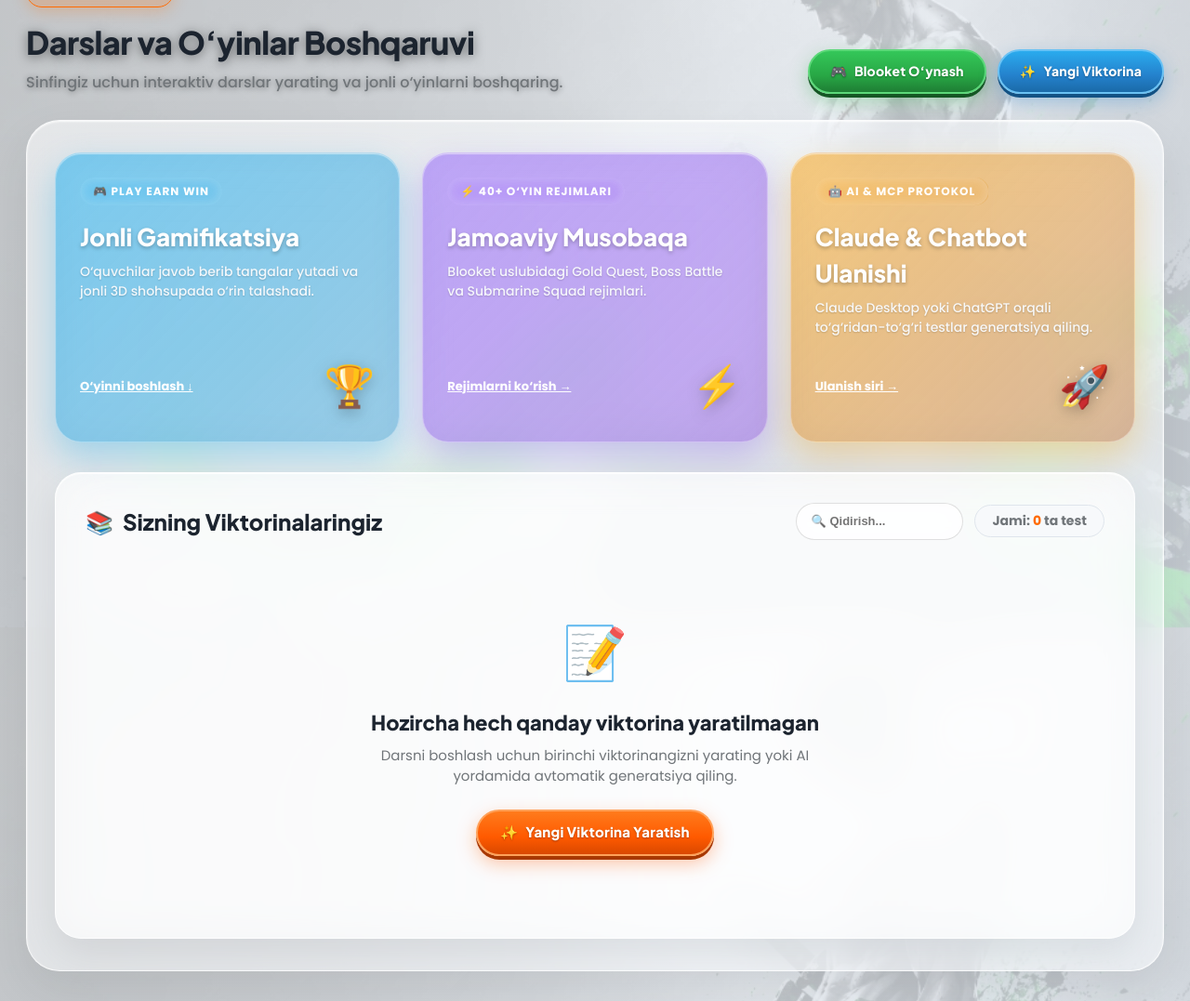
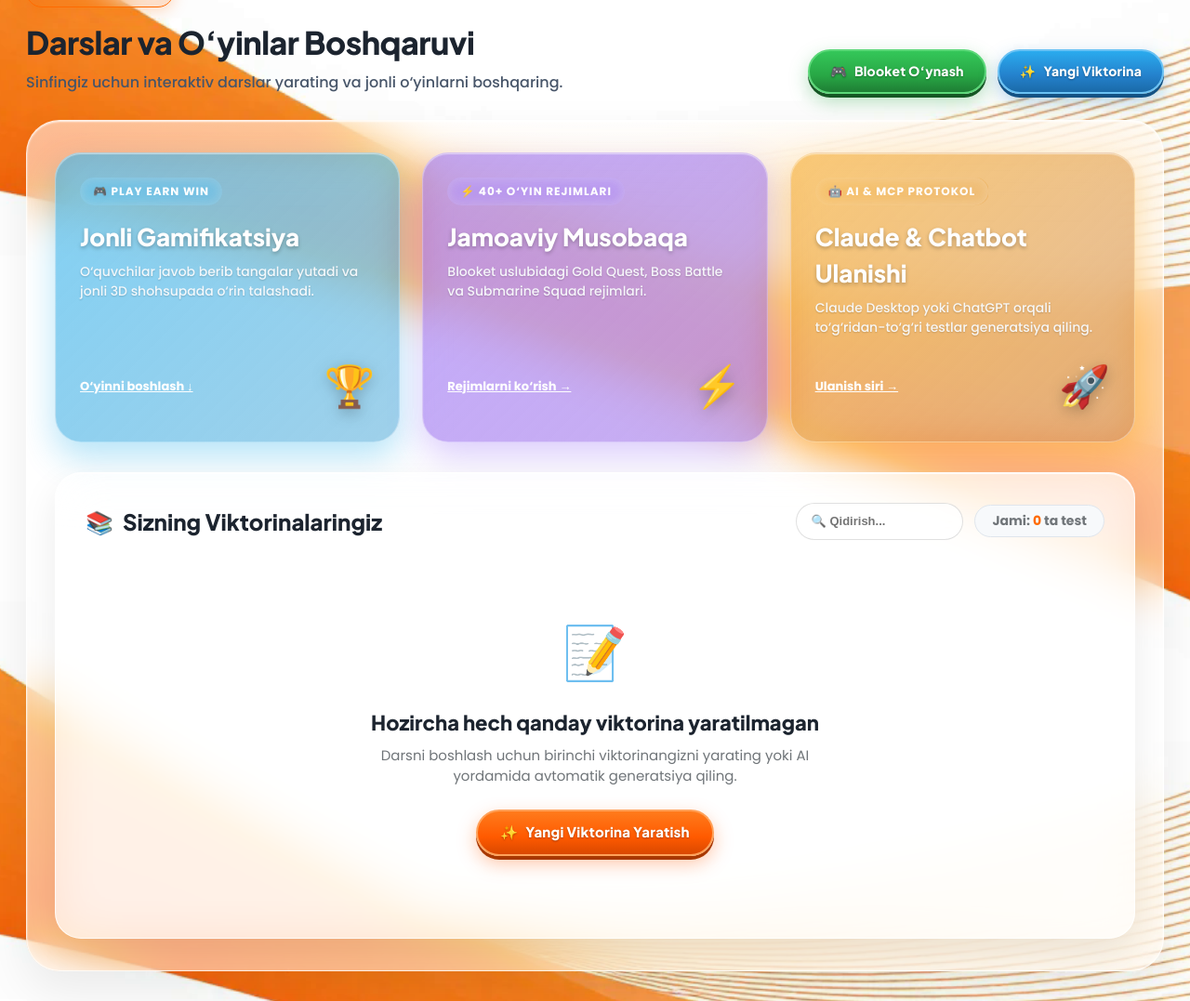
Before and after one commit to Sarvar-Rashitov/teacher-eduself-mcp, a Django app: template templates/dashboard/teacher_home.html in a window 1280 px wide. Shown: the part 125-1202 px from the top of the page at 93% size. Run offline with Django 5.2, Linux system fonts and the light colour scheme; the template is opened without the code that fills it, so the values that code supplies are empty.

Commit message:
feat(theme): yangi orqa fon rasmlari o'rnatildi — 1-surat kunduzgi (oq-to'q sariq) va 2-surat tungi (qora-to'q sariq) rejim uchun

```diff
--- a/templates/base.html
+++ b/templates/base.html
@@ -33,7 +33,7 @@
   <meta property="og:title" content="{% block og_title %}EduSelf Teacher — Interaktiv Ta'lim va 3D Gamifikatsiya{% endblock %}">
   <meta property="og:description" content="{% block og_description %}O‘qituvchilar uchun interaktiv darslar va Blooket uslubidagi jonli viktorinalar platformasi.{% endblock %}">
   <meta property="og:url" content="{{ request.build_absolute_uri }}">
-  <meta property="og:image" content="{% block og_image %}{{ request.scheme }}://{{ request.get_host }}{% static 'img/dashboard_bg.jpg' %}{% endblock %}">
+  <meta property="og:image" content="{% block og_image %}{{ request.scheme }}://{{ request.get_host }}{% static 'img/bg_dark.png' %}{% endblock %}">
   <meta property="og:locale" content="uz_UZ">
 
   <!-- =========================================================================
@@ -42,7 +42,7 @@
   <meta name="twitter:card" content="summary_large_image">
   <meta name="twitter:title" content="{% block twitter_title %}EduSelf Teacher — EduPlay 3D Gamification{% endblock %}">
   <meta name="twitter:description" content="{% block twitter_description %}O‘qituvchilar uchun interaktiv darslar va jonli viktorinalar platformasi.{% endblock %}">
-  <meta name="twitter:image" content="{% block twitter_image %}{{ request.scheme }}://{{ request.get_host }}{% static 'img/dashboard_bg.jpg' %}{% endblock %}">
+  <meta name="twitter:image" content="{% block twitter_image %}{{ request.scheme }}://{{ request.get_host }}{% static 'img/bg_dark.png' %}{% endblock %}">
 
   <!-- =========================================================================
        SCHEMA.ORG JSON-LD STRUCTURED DATA (Google Rich Snippets)
--- a/templates/dashboard/teacher_home.html
+++ b/templates/dashboard/teacher_home.html
@@ -5,20 +5,34 @@
 
 {% block extra_css %}
 <style>
-  /* 1. Epic Background Wallpaper from Image 1 */
+  /* 1. Dynamic Wallpaper: 1-surat kunduzgi rejim, 2-surat tungi rejim */
   body {
-    background: linear-gradient(135deg, rgba(14, 22, 33, 0.72) 0%, rgba(10, 16, 26, 0.84) 100%),
-                url("{% static 'img/dashboard_bg.jpg' %}") no-repeat center center fixed !important;
+    background: url("{% static 'img/bg_dark.png' %}") no-repeat center center fixed !important;
     background-size: cover !important;
     background-attachment: fixed !important;
     min-height: 100vh;
   }
 
   html[data-theme="light"] body {
-    background: linear-gradient(135deg, rgba(241, 244, 247, 0.76) 0%, rgba(225, 232, 240, 0.86) 100%),
-                url("{% static 'img/dashboard_bg.jpg' %}") no-repeat center center fixed !important;
+    background: url("{% static 'img/bg_light.png' %}") no-repeat center center fixed !important;
     background-size: cover !important;
     background-attachment: fixed !important;
+  }
+
+  .dashboard-hero-title {
+    text-shadow: 0 2px 12px rgba(0,0,0,0.45);
+  }
+  html[data-theme="light"] .dashboard-hero-title {
+    text-shadow: none !important;
+    color: #1C242F !important;
+  }
+
+  .dashboard-hero-subtitle {
+    text-shadow: 0 1px 6px rgba(0,0,0,0.35);
+  }
+  html[data-theme="light"] .dashboard-hero-subtitle {
+    text-shadow: none !important;
+    color: #475569 !important;
   }
 
   /* 2. Glassmorphic Sticky Header Navbar */
@@ -169,10 +183,10 @@
       <span class="pill-badge" style="background: rgba(255,106,0,0.2); color: var(--primary-orange); border: 1.5px solid var(--primary-orange); padding: 6px 18px; border-radius: 9999px !important; font-size: 13px; font-weight: 800; display: inline-flex; align-items: center; gap: 6px; margin-bottom: 12px; backdrop-filter: blur(12px); box-shadow: 0 4px 16px rgba(255,106,0,0.25);">
         <span>🎓</span> Xush kelibsiz, {{ user.first_name|default:user.username }}!
       </span>
-      <h1 class="font-heading dashboard-hero-title" style="font-size: 34px; color: var(--text-main); margin-bottom: 6px; letter-spacing: -0.5px; text-shadow: 0 2px 12px rgba(0,0,0,0.5);">
+      <h1 class="font-heading dashboard-hero-title" style="font-size: 34px; color: var(--text-main); margin-bottom: 6px; letter-spacing: -0.5px;">
         Darslar va O‘yinlar Boshqaruvi
       </h1>
-      <p class="dashboard-hero-subtitle" style="font-size: 16px; color: var(--text-muted); font-weight: 500; text-shadow: 0 1px 6px rgba(0,0,0,0.4);">
+      <p class="dashboard-hero-subtitle" style="font-size: 16px; color: var(--text-muted); font-weight: 500;">
         Sinfingiz uchun interaktiv darslar yarating va jonli o‘yinlarni boshqaring.
       </p>
     </div>
```
Also changed, not shown: static/img/bg_dark.png (added), static/img/bg_light.png (added).
